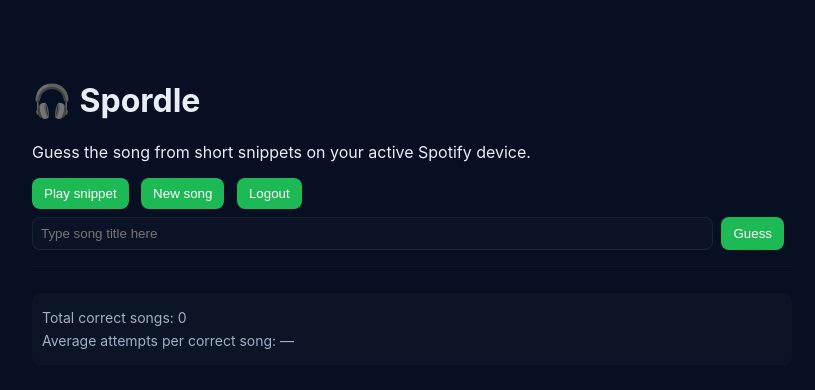
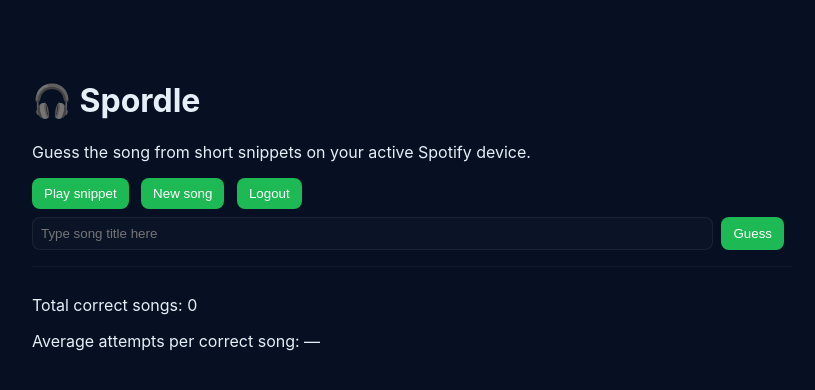
Before and after one commit to mkymac25/spordle, a Flask app: template templates/game.html in a window 1280 px wide. Shown: the top 390 px of the page, without its empty margins (228-1043 px from the left). Run offline with Flask 3, Linux system fonts and the light colour scheme; the template is opened without the code that fills it, so the values that code supplies are empty.

Commit message:
Update style.css

```diff
--- a/static/style.css
+++ b/static/style.css
@@ -13,5 +13,4 @@ button{background:var(--accent);color:#fff;border:none;padding:8px 12px;border-r
 .history-item { padding:6px 0; }
 .errors{margin-top:14px;color:#ffb4b4;font-size:13px;}
 .info{margin-top:12px;color:#fff;font-size:14px;}
-.stats { margin-top: 14px; padding: 10px; background: rgba(255,255,255,0.02); border-radius: 8px; color: var(--muted); }
-.stats p { margin: 6px 0; font-size: 14px; }
+.stats { margin-top
```
